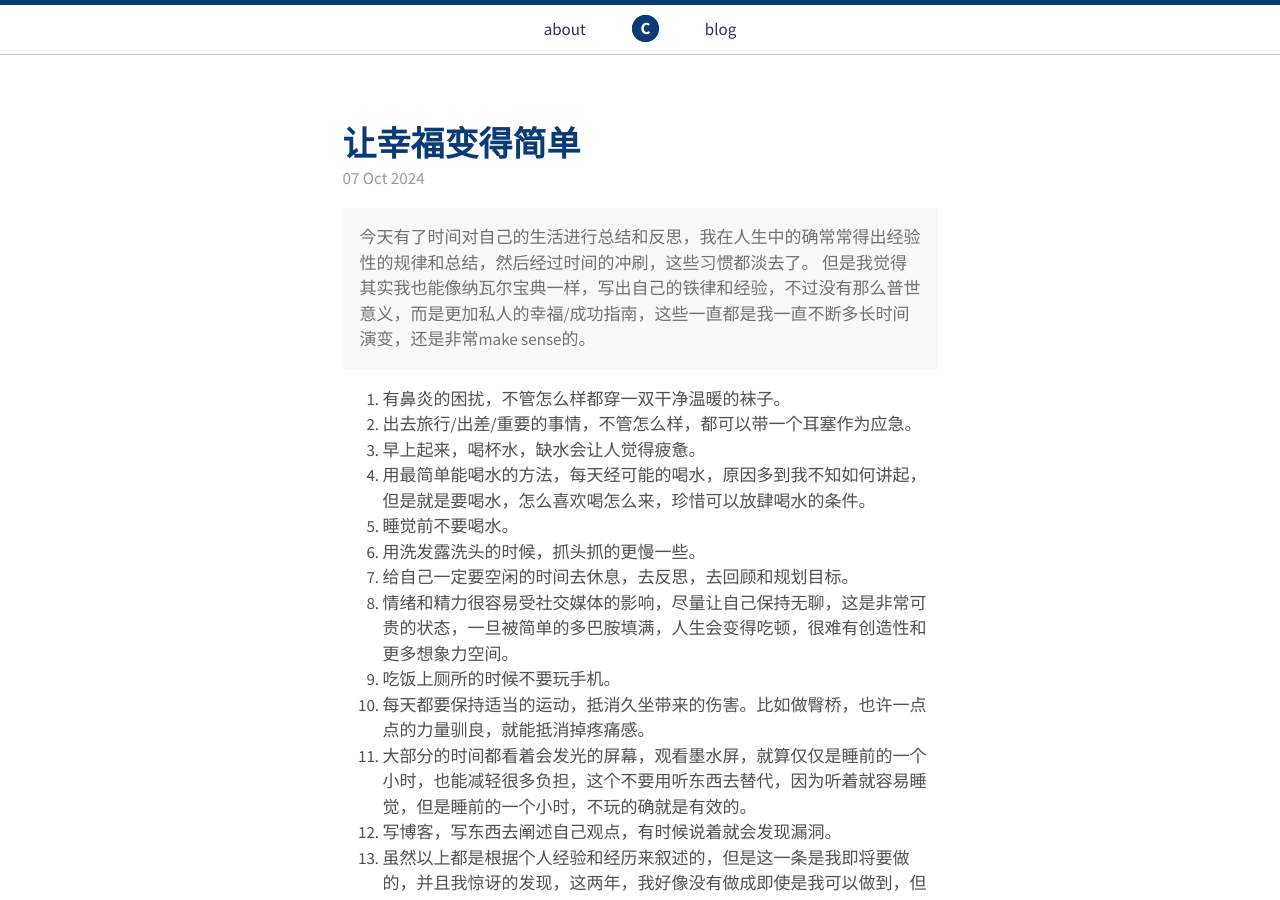
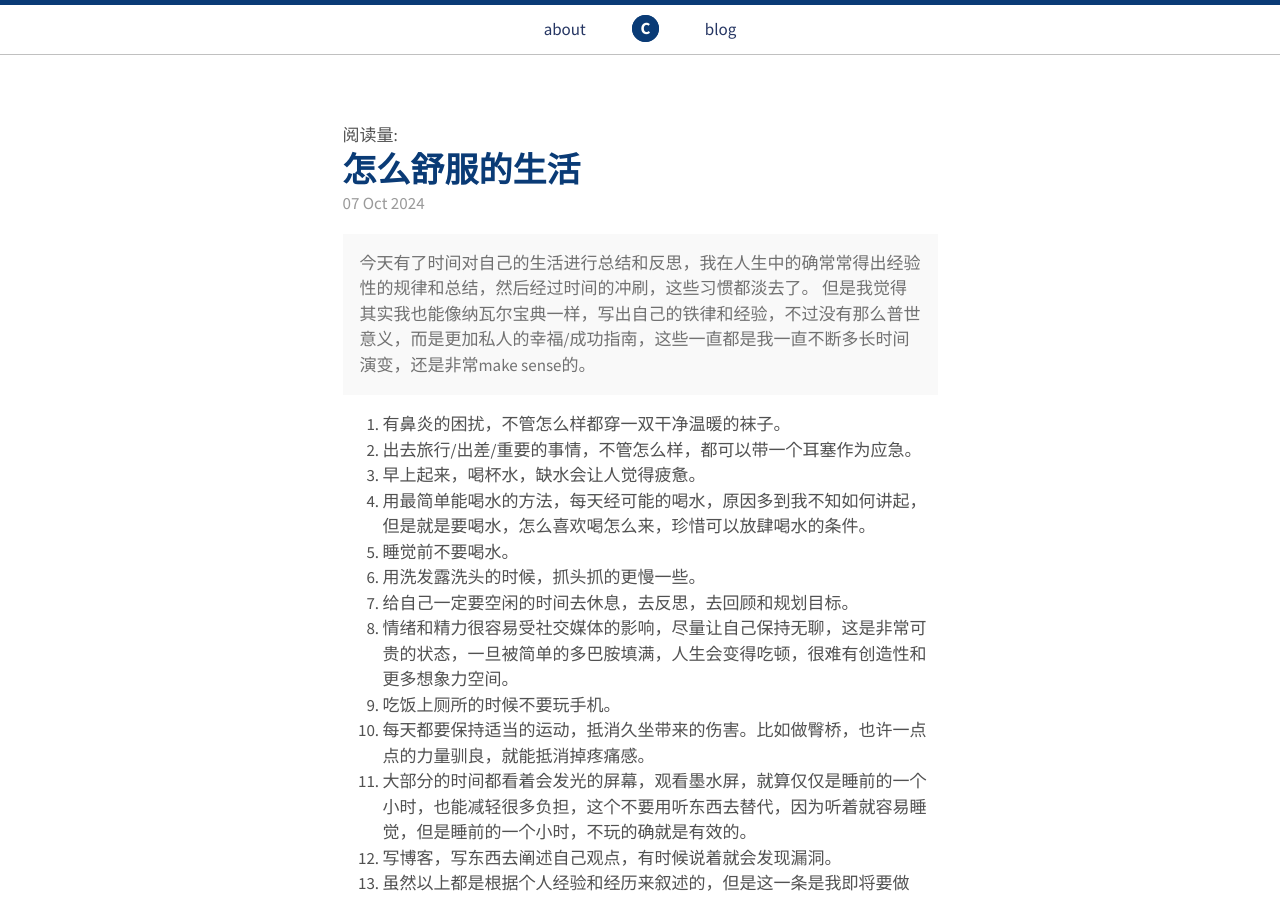
Before and after one commit to loredunk/G, a Jekyll site: the page built from blog/_posts/2024-10-07-怎么舒服的生活.md, in a window 1280 px wide and 900 px high. Built offline with Jekyll 4.4.1, drawn with Linux system fonts in a browser that asks for light colours; comment, search, counter and statistics services are not loaded.

```diff
--- a/_layouts/post.html
+++ b/_layouts/post.html
@@ -14,6 +14,11 @@
         async>
 </script>
 
+<script async src="//busuanzi.ibruce.info/busuanzi/2.3/busuanzi.pure.mini.js"></script>
+<span id="busuanzi_container_page_pv">
+  阅读量: <span id="busuanzi_value_page_pv"></span>
+</span>
+
 <article class="post">
   <h1 class="post-title">{{ page.title }}</h1>
   <time datetime="{{ page.date | date_to_xmlschema }}" class="post-date">{{ page.date | date_to_string }}</time>
--- a/blog/_posts/2024-10-07-怎么舒服.md
+++ b/blog/_posts/2024-10-07-怎么舒服的生活.md
@@ -1,6 +1,6 @@
 ---
 layout: post
-title: 让幸福变得简单
+title: 怎么舒服的生活
 truncated_preview: true
 excerpt_separator: <!--more-->
 
```
